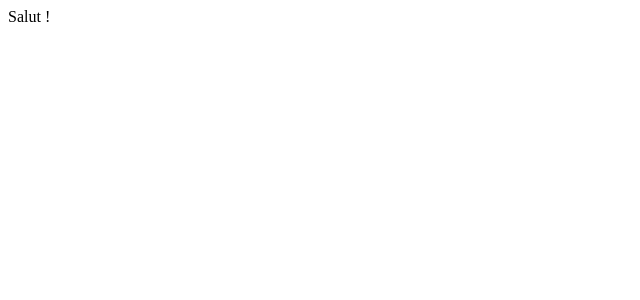
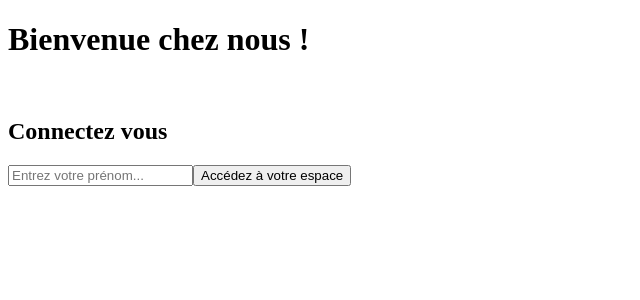
Before and after one commit to DavidRelut/crazee-burger-ts, a React (Vite) app: page / in a window 1280 px wide. Shown: the top 300 px of the page, without its empty margins (0-640 px from the left). Built offline with nearby package versions, Linux system fonts and the light colour scheme.

Commit message:
✨ F01: LOGIN > Add tittle & form

```diff
--- a/src/App.tsx
+++ b/src/App.tsx
@@ -1,9 +1,12 @@
-import { FunctionComponent, useState } from "react";
+import { FunctionComponent } from "react";
+import { LoginPage } from "./components/pages/LoginPage";
 
 const App: FunctionComponent = () => {
-  // const [count, setCount] = useState(0);
-
-  return <div className="App">Salut !</div>;
+  return (
+    <div className="App">
+      <LoginPage />
+    </div>
+  );
 };
 
 export default App;
--- /dev/null
+++ b/src/components/pages/LoginPage.tsx
@@ -0,0 +1,37 @@
+import { FunctionComponent, useState } from "react";
+
+export const LoginPage: FunctionComponent = () => {
+  const [inputValue, setInputValue] = useState("");
+
+  const handleSubmit = (event: React.FormEvent<HTMLFormElement>) => {
+    event.preventDefault();
+    alert(`Bonjour ${inputValue}`);
+    setInputValue("");
+  };
+
+  const handleChange = (event: React.ChangeEvent<HTMLInputElement>) => {
+    setInputValue(event.target.value);
+  };
+
+  return (
+    <div className="App">
+      <h1>Bienvenue chez nous !</h1>
+      <br />
+      <h2>Connectez vous</h2>
+      <form action="submit" onSubmit={handleSubmit}>
+        <input
+          type="text"
+          name="name"
+          value={inputValue}
+          placeholder="Entrez votre prénom..."
+          onChange={handleChange}
+          required
+        />
+        <label htmlFor="submit"></label>
+        <button name="submit" type="submit">
+          Accédez à votre espace
+        </button>
+      </form>
+    </div>
+  );
+};
```
